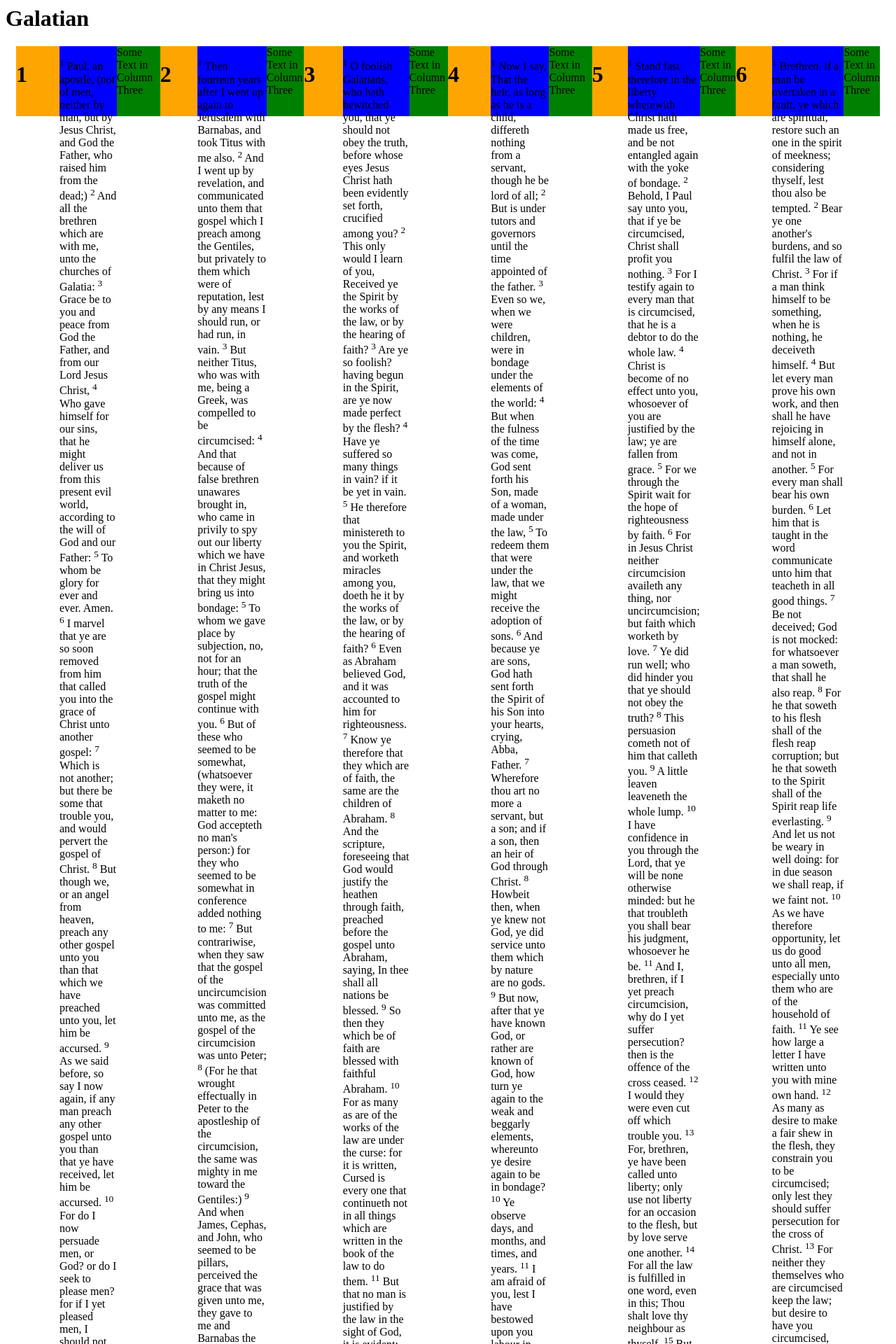
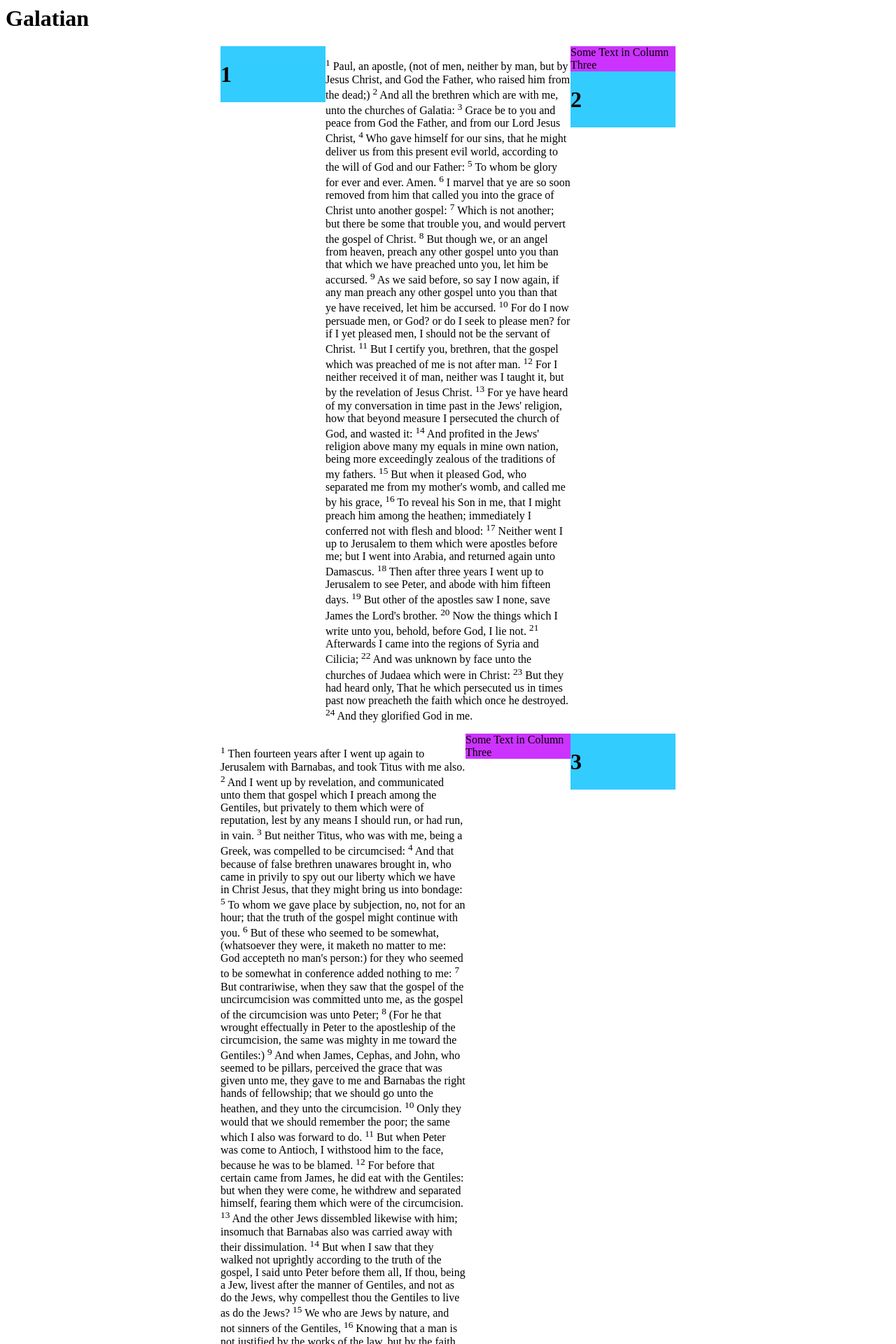
Before and after one commit to dreanod/dreanod.github.io, a Jekyll site: the page built from galatian2.html, in a window 1280 px wide. Shown: the top 1920 px of the page at 70% size. Built offline with Jekyll 4.4.1, drawn with Linux system fonts in a browser that asks for light colours.

Commit message:
Update galatian2.html

```diff
--- a/galatian2.html
+++ b/galatian2.html
@@ -160,39 +160,28 @@ text:
 <html style="" lang="en-US">
 <head>
   <style>
-.some-page-wrapper {
-  display: flex;
-  margin: 15px;
-  background-color: red;
+
+.row {
+    margin: 0 auto;
+    width: 650px;
 }
 
-.row {
-  display: flex;
-  flex-direction: row;
-  flex-wrap: wrap;
-  width: 100%;
+.content {
+    float: left;
+    background: #FFFFFF;
+    width: 350px;
 }
 
-.column {
-  display: flex;
-  flex-direction: column;
-  flex-basis: 100%;
-  flex: 1;
+.leftcolumn {
+    background: #33CCFF;
+    width: 150px;
+    float: left;
 }
 
-.left-column {
-  background-color: orange;
-  height: 100px;
-}
-
-.center-column {
-  background-color: blue;
-  height: 100px;
-}
-
-.right-column {
-  background-color: green;
-  height: 100px;
+.rightcolumn {
+    background: #CC33FF;
+    width: 150px;
+    float: left;
 }
   </style>
 
@@ -208,31 +197,24 @@ text:
 
   <h1>Galatian</h1>
 
-    <div class='some-page-wrapper'>
   {% for chapter in page.text %}
   <div class='row'>
-        <div class='column'>
-          <div class='left-column'>
+    <div class='leftcolumn'>
       <h1>{{ chapter[0] }}</h1>
     </div>
-        </div>
-        <div class='column'>
-          <div class='center-column'>
+    <div class='content'>
       <p>
         {% for verse in chapter[1] %}
           <sup>{{ verse[0] }}</sup> {{ verse[1] }}
         {% endfor %}
       </p>
     </div>
-        </div>
-            <div class='column'>
-          <div class='right-column'>
+    <div class='rightcolumn'>
       Some Text in Column Three
     </div>
   </div>
-      </div>
   {% endfor %}
-    </div>
+
 
 </body>
 </html>
```
Lines whose indentation alone changed are shown as unchanged.
